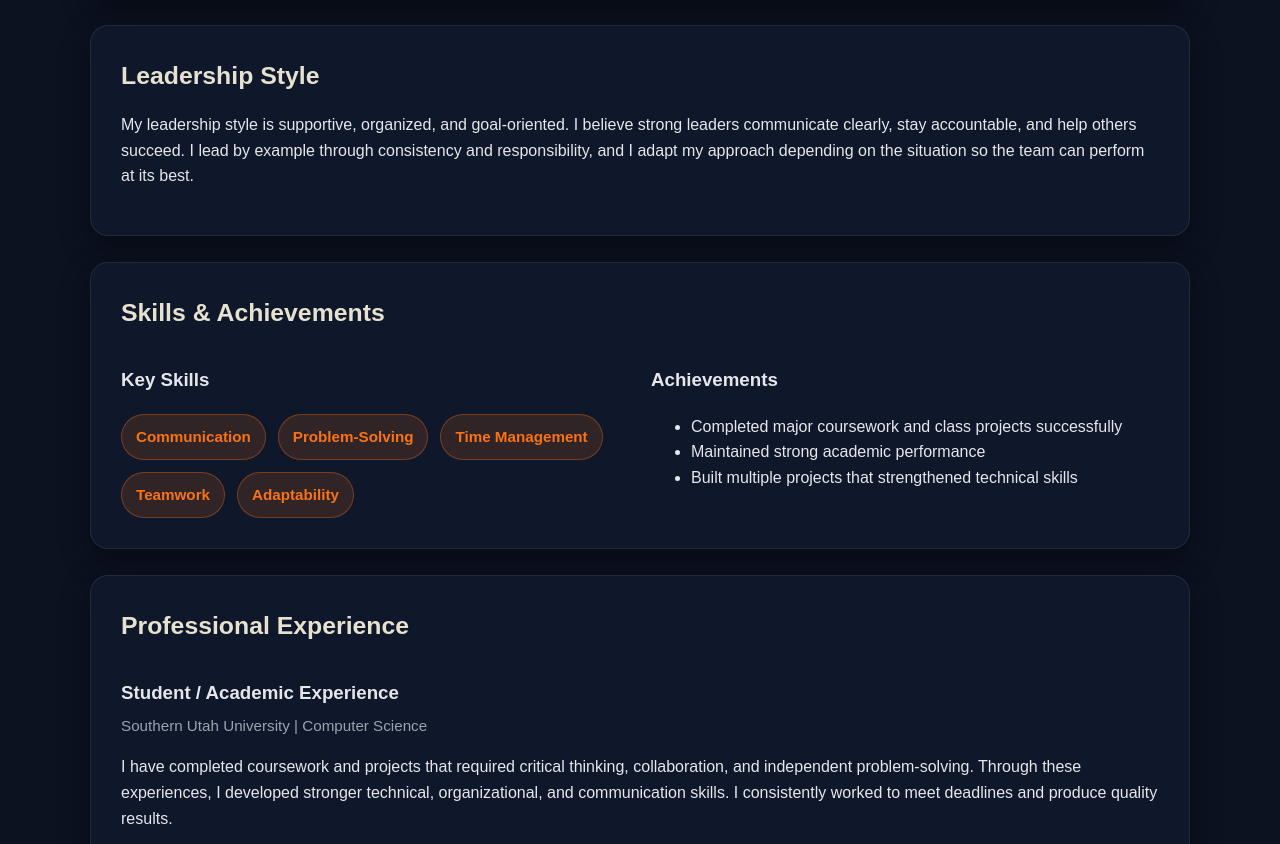
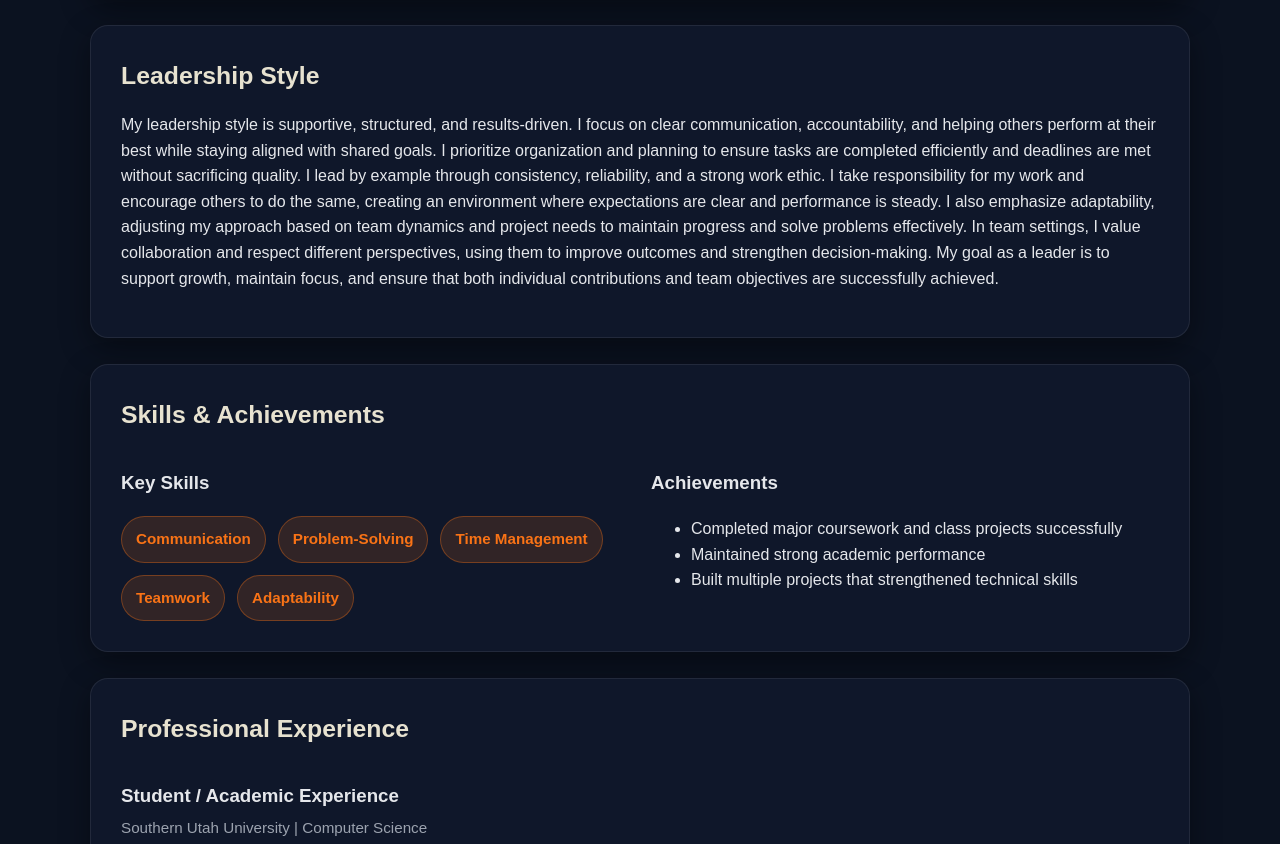
Before and after one commit to SirHoldembeck/Portfolio, a plain HTML site: page index.html in a window 1280 px wide. Shown: the part 1240-2084 px from the top of the page. Drawn offline with Linux system fonts and the light colour scheme.

Commit message:
Revise leadership description and update LinkedIn link
Updated leadership style description for clarity and detail. Corrected LinkedIn URL to reflect accurate profile.

```diff
--- a/index.html
+++ b/index.html
@@ -408,9 +408,11 @@
       <div class="section-card">
         <h2 class="section-title">Leadership Style</h2>
         <p>
-          My leadership style is supportive, organized, and goal-oriented. I believe strong leaders communicate clearly,
-          stay accountable, and help others succeed. I lead by example through consistency and responsibility, and I adapt
-          my approach depending on the situation so the team can perform at its best.
+          My leadership style is supportive, structured, and results-driven. I focus on clear communication, accountability, and helping others perform at their best while staying aligned with shared goals. I prioritize organization and planning to ensure tasks are completed efficiently and deadlines are met without sacrificing quality.
+
+I lead by example through consistency, reliability, and a strong work ethic. I take responsibility for my work and encourage others to do the same, creating an environment where expectations are clear and performance is steady. I also emphasize adaptability, adjusting my approach based on team dynamics and project needs to maintain progress and solve problems effectively.
+
+In team settings, I value collaboration and respect different perspectives, using them to improve outcomes and strengthen decision-making. My goal as a leader is to support growth, maintain focus, and ensure that both individual contributions and team objectives are successfully achieved.
         </p>
       </div>
     </section>
@@ -541,7 +543,7 @@
         <h2 class="section-title">Contact</h2>
         <ul class="contact-list">
           <li><strong>Email:</strong> mitchell@bisoncomp.com</li>
-          <li><strong>LinkedIn:</strong> <a href="https://linkedin.com/in/mitchell-holdstock" target="_blank">linkedin.com/in/mitchell-holdstock</a></li>
+          <li><strong>LinkedIn:</strong> <a href="https://linkedin.com/in/mitchellholdstock" target="_blank">linkedin.com/in/mitchellholdstock</a></li>
           <li><strong>GitHub:</strong> <a href="https://github.com/SirHoldembeck" target="_blank">github.com/SirHoldembeck</a></li>
         </ul>
       </div>
```
